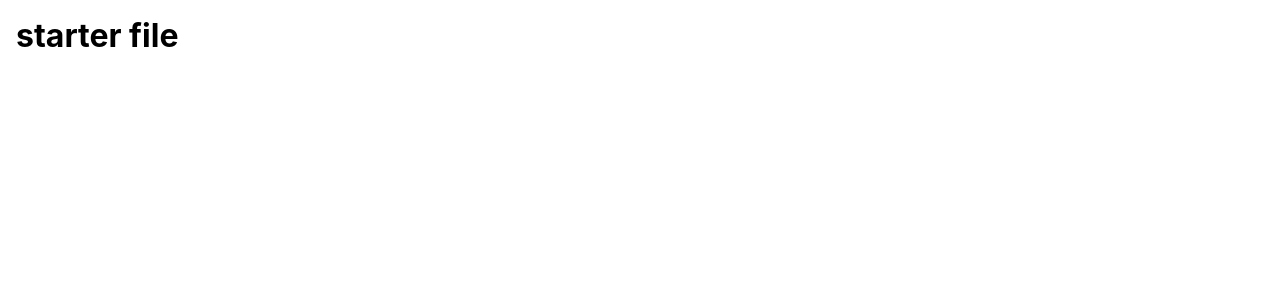
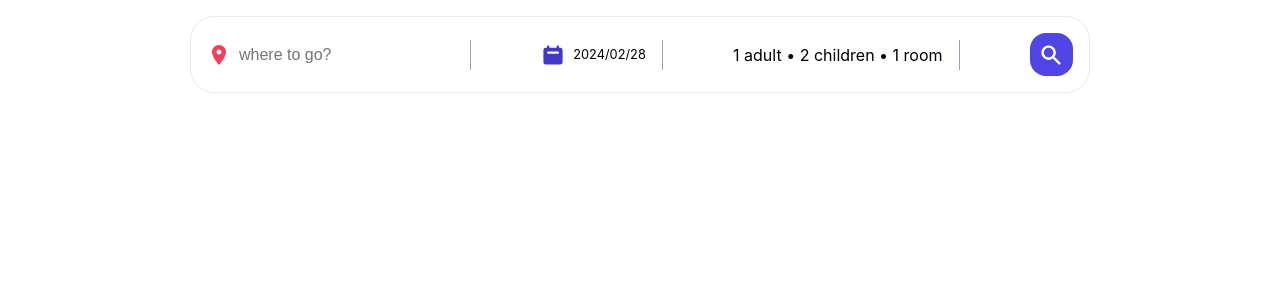
Before and after one commit to mrhosseinsalari/Booking-Hotel-App, a React (Vite) app: page / in a window 1280 px wide. Shown: the top 300 px of the page. Built offline with nearby package versions, Linux system fonts and the light colour scheme.

Commit message:
Header component created

```diff
--- a/src/App.jsx
+++ b/src/App.jsx
@@ -1,7 +1,12 @@
 import "./App.css";
+import Header from "./components/Header/Header";
 
 function App() {
-  return <h1>starter file</h1>;
+  return (
+    <div>
+      <Header />
+    </div>
+  );
 }
 
 export default App;
--- /dev/null
+++ b/src/components/Header/Header.jsx
@@ -0,0 +1,43 @@
+import { MdLocationOn } from "react-icons/md";
+import { HiCalendar, HiSearch } from "react-icons/hi";
+import { useState } from "react";
+
+function Header() {
+  const [destination, setDestination] = useState("");
+
+  return (
+    <div className="header">
+      <div className="headerSearch">
+        <div className="headerSearchItem">
+          <MdLocationOn className="headerIcon locationIcon" />
+          <input
+            value={destination}
+            onChange={(e) => setDestination(e.target.value)}
+            type="text"
+            placeholder="where to go?"
+            className="headerSearchInput"
+            name="destination"
+            id="destination"
+          />
+          <span className="seperator"></span>
+        </div>
+        <div className="headerSearchItem">
+          <HiCalendar className="headerIcon dateIcon" />
+          <div className="dateDropDown">2024/02/28</div>
+          <div className="seperator"></div>
+        </div>
+        <div className="headerSearchItem">
+          <div id="optionDropDown">1 adult &bull; 2 children &bull; 1 room</div>
+          <div className="seperator"></div>
+        </div>
+        <div className="headerSearchItem">
+          <button className="headerSearchBtn">
+            <HiSearch className="headerIcon" />
+          </button>
+        </div>
+      </div>
+    </div>
+  );
+}
+
+export default Header;
```
